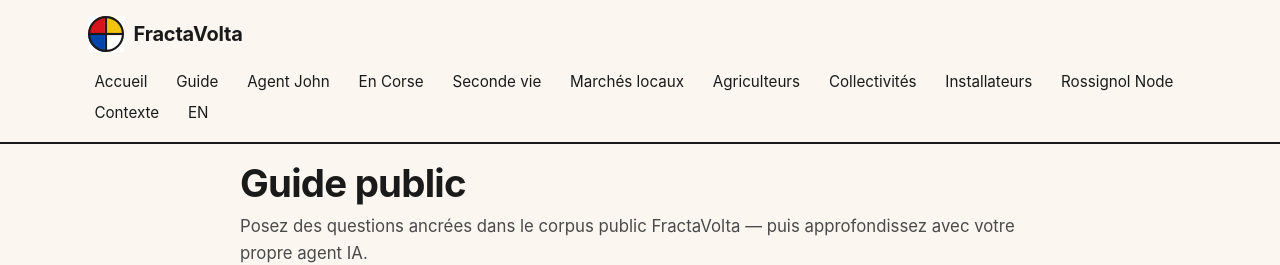
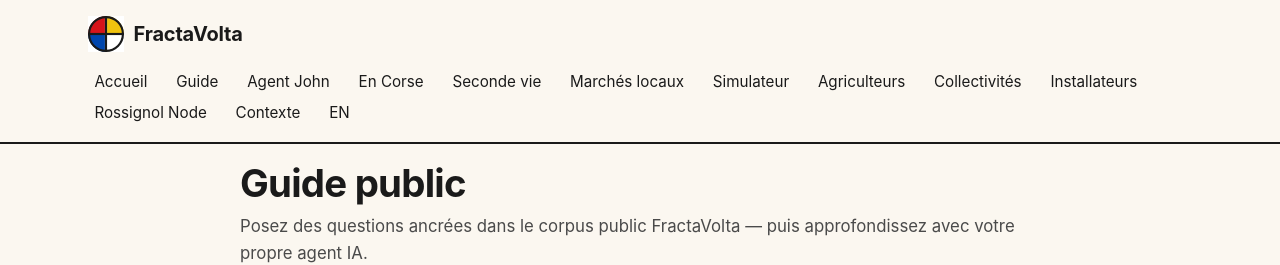
Before and after one commit to JeanHuguesRobert/FractaVolta, a Jekyll site: the page built from docs/fr/guide.md, in a window 1280 px wide. Shown: the top 265 px of the page. Built offline with Jekyll 4.4.1, drawn with Linux system fonts in a browser that asks for light colours; nearby versions of some CDN libraries.

Commit message:
Link public site to energy buffer simulator

```diff
--- a/docs/_data/navigation_fr.yml
+++ b/docs/_data/navigation_fr.yml
@@ -11,6 +11,8 @@ main:
     url: /fr/seconde-vie
   - title: Marchés locaux
     url: /fr/marches
+  - title: Simulateur
+    url: /fr/simulateur
   - title: Agriculteurs
     url: /fr/agriculteurs
   - title: Collectivités
```
